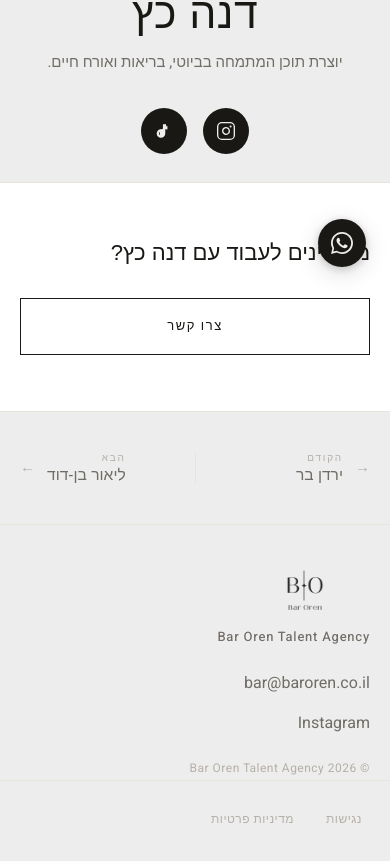
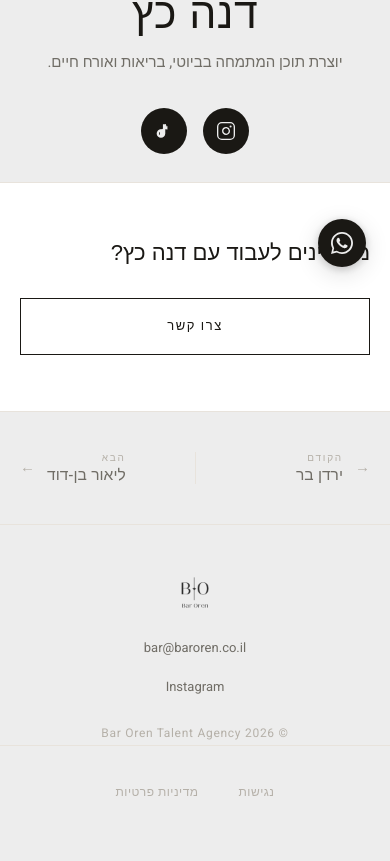
Before and after one commit to baroren298/bar-oren-agency, a Next.js app: page /talent/dana-katz in a window 390 px wide. Shown: the part 553-1414 px from the top of the page. Built offline with nearby package versions, Linux system fonts and the light colour scheme; a web font is replaced by a local one.

Commit message:
Simplify and center mobile footer

```diff
--- a/components/layout/Footer.jsx
+++ b/components/layout/Footer.jsx
@@ -21,8 +21,6 @@ export default function Footer() {
           </Link>
         </div>
 
-        {/* Agency name — shown only on mobile below the logo */}
-        <p className={styles.agencyName}>{siteConfig.agencyName}</p>
 
         <nav className={styles.links} aria-label="קישורי footer">
           <Link href={`mailto:${siteConfig.contact.email}`} className={styles.link}>
--- a/components/layout/Footer.module.css
+++ b/components/layout/Footer.module.css
@@ -96,51 +96,65 @@
   color: var(--color-text-secondary);
 }
 
-/* ─── Agency name — mobile only ──────────────────────────────────────────── */
-
-.agencyName {
-  display: none; /* hidden on desktop — logo carries the brand mark */
-}
-
-/* ─── Responsive ──────────────────────────────────────────────────────────── */
+/* ─── Responsive — mobile centered layout ────────────────────────────────── */
 
 @media (max-width: 640px) {
+  /* Generous bottom padding: clears the fixed WhatsApp button (52px) +
+     mobile browser toolbar + safe area. Explicit inset overrides RTL
+     logical properties so the value is always physical bottom. */
+  .footer {
+    padding-block-start: var(--space-12);
+    padding-block-end: calc(88px + env(safe-area-inset-bottom, 0px));
+  }
+
+  /* Center every child vertically stacked.
+     width: 100% + margin: auto enforces centering regardless of RTL direction. */
   .inner {
     flex-direction: column;
-    align-items: flex-start;
-    gap: var(--space-5);
+    align-items: center;
+    justify-content: center;
+    text-align: center;
+    width: 100%;
+    gap: var(--space-6);
   }
 
-  /* Agency name surfaces on mobile for clear hierarchy */
-  .agencyName {
-    display: block;
-    font-family: var(--font-body);
-    font-size: var(--text-small);
-    font-weight: var(--weight-medium);
-    letter-spacing: 0.06em;
-    color: var(--color-text-secondary);
-    margin-top: calc(-1 * var(--space-3)); /* tuck closer to logo */
+  /* Wordmark link becomes a block so it centers via text-align */
+  .wordmark {
+    width: 100%;
+    display: flex;
+    justify-content: center;
   }
 
-  /* Stack links vertically, hide the inline dot separator */
+  .logo {
+    height: 40px;
+  }
+
+  /* Links stack vertically, centered */
   .links {
     flex-direction: column;
-    align-items: flex-start;
-    gap: var(--space-3);
+    align-items: center;
+    gap: var(--space-4);
   }
 
   .dot {
     display: none;
   }
 
-  /* Copyright drops to the end */
+  .link {
+    font-size: var(--text-small);
+  }
+
   .copy {
-    order: 4;
     font-size: var(--text-xs);
     color: var(--color-text-tertiary);
+    letter-spacing: 0.06em;
   }
 
+  /* Legal row centered */
   .legalRow {
-    justify-content: flex-start;
+    justify-content: center;
+    gap: var(--space-6);
+    padding-top: var(--space-6);
+    text-align: center;
   }
 }
```
